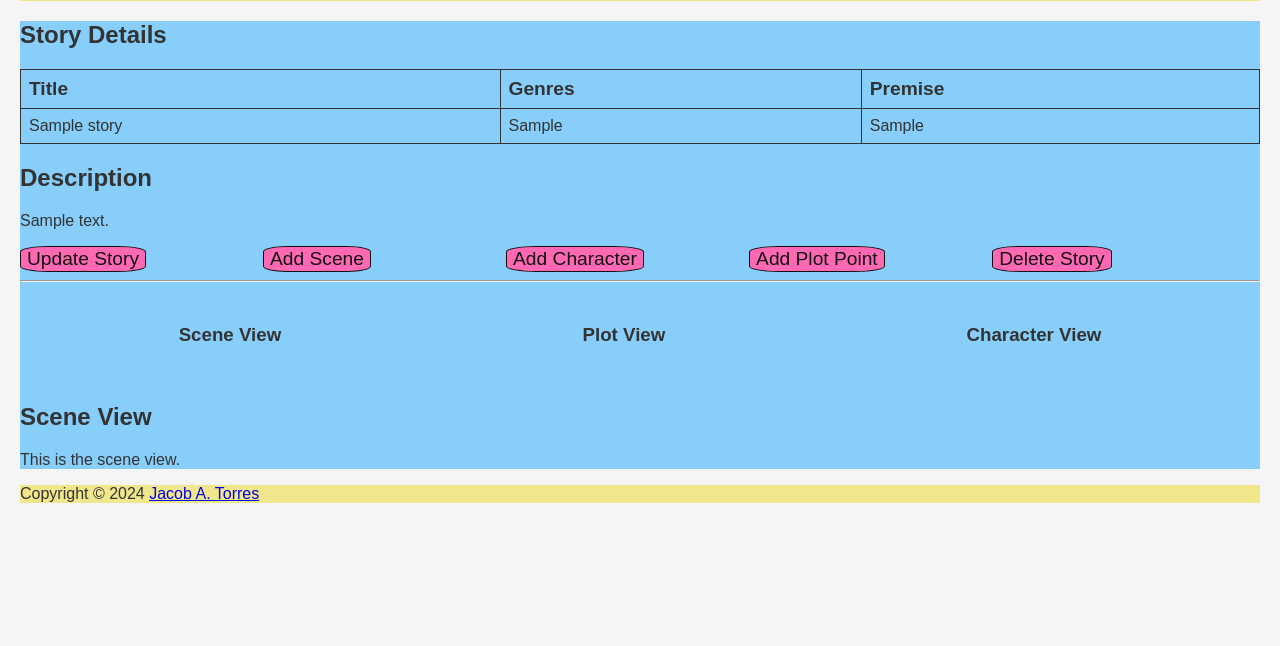
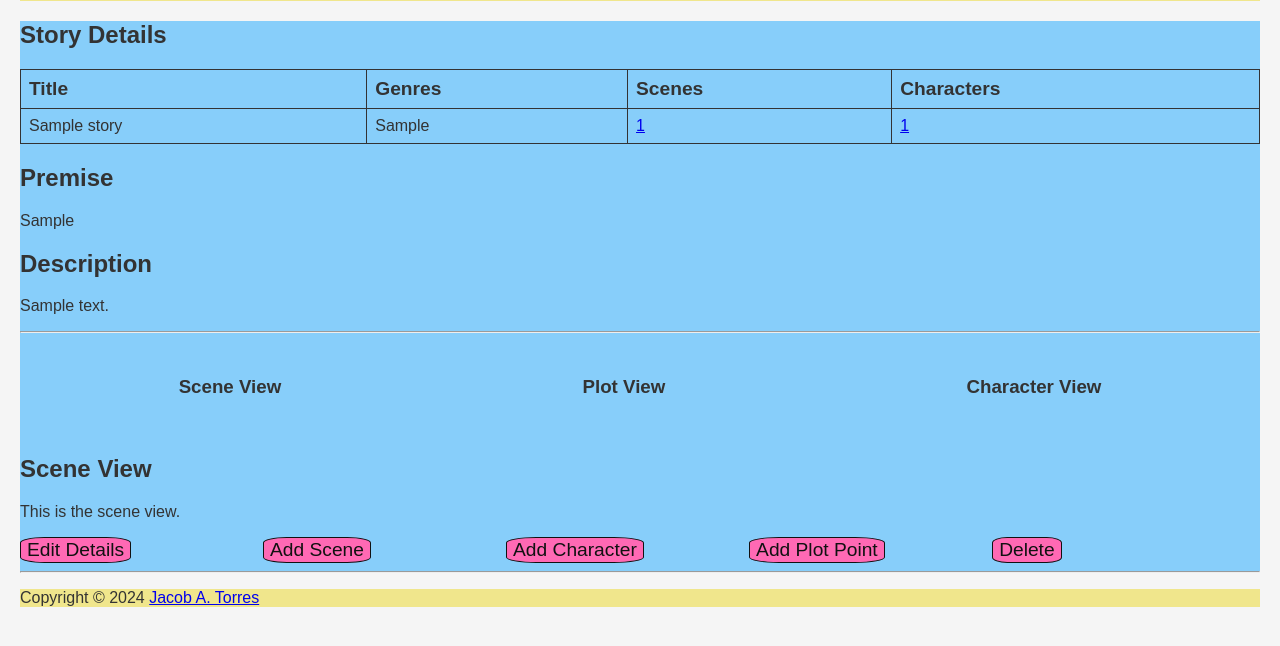
Before and after one commit to jacob-torres/Story-Builder, a Django app: page /stories/1/ in a window 1280 px wide. Shown: the part 131-777 px from the top of the page. Run offline with Django 5.2, Linux system fonts and the light colour scheme; tables that the repository leaves empty hold one stand-in row (values such as "Sample post"); parts of the project's set-up code (start-up, migrations or seed data) failed here and were passed over.

Commit message:
Updated template hierarchy to extend a detail_layout template for code reusability in action buttons for story objects, scene objects, character objects, and plot/plot point objects. Scene creation within a story working.

```diff
--- /dev/null
+++ b/storybuilder/app/templates/detail_layout.html
@@ -0,0 +1,23 @@
+{% extends 'base.html' %}
+{% block title %}{% endblock %}
+
+{% block content %}
+<section class="detail-section" aria-label="details">
+  {% block detail_content %}
+  {% endblock %}
+</section>
+
+<section class="action-section" aria-label="actions">
+  <div class="action-container">
+    <div class="action-btn">
+      <button class="action-btn" onclick="window.location.href='update/'">Edit Details</button>
+    </div>
+    {% block action_buttons %}
+    {% endblock %}
+    <div class="action-btn">
+      <button class="action-btn" onclick="window.location.href='delete/'">Delete</button>
+    </div>
+  </div>
+  </section>
+<hr>
+{% endblock %}
--- a/storybuilder/app/templates/scene_detail.html
+++ b/storybuilder/app/templates/scene_detail.html
@@ -1,7 +1,7 @@
-{% extends 'base.html' %}
+{% extends 'detail_layout.html' %}
 {% block title %}{{ scene.title }}, from {{ story.title }}{% endblock %}
 
-{% block content %}
+{% block detail_content %}
 <h1>{{ scene.title }}</h1>
 <p>{{ scene.description }}</p>
 {% endblock %}
--- a/storybuilder/app/templates/story_detail.html
+++ b/storybuilder/app/templates/story_detail.html
@@ -1,16 +1,15 @@
-{% extends 'base.html' %}
-
+{% extends 'detail_layout.html' %}
 {% block title %}{{ story.title }}{% endblock %}
 
-{% block content %}
-<section class="story-detail-section">
+{% block detail_content %}
 <h1>Story Details</h1>
 <table>
   <thead>
     <tr>
       <th>Title</th>
       <th>Genres</th>
-        <th>Premise</th>
+      <th>Scenes</th>
+      <th>Characters</th>
     </tr>
   </thead>
 
@@ -18,38 +17,19 @@
     <tr>
       <td>{{ story.title }}</td>
       <td>{{ story.genres }}</td>
-        <td>{{ story.premise }}</td>
-        </td>
+      <td><a href="scenes/">{{ story.scene_set.count }}</a></td>
+        <td><a href="characters/">{{ story.characters.count }}</a></td>
     </tr>
   </tbody>
 </table>
 
+<section class="story-view-section" aria-label="story">
+  <h2>Premise</h2>
+  <p>{{ story.premise }}</p>
   <h2>Description</h2>
   <p>{{ story.description }}</p>
-</section>
-
-<section aria-label="actions">
-  <div class="action-container">
-    <div class="action-btn">
-      <button class="action-btn" onclick="window.location.href='update/'">Update Story</button>
-    </div>
-    <div class="action-btn">
-      <button class="action-btn" onclick="window.location.href='scenes/new/'">Add Scene</button>
-    </div>
-    <div class="action-btn">
-      <button class="action-btn" onclick="window.location.href='characters/new/'">Add Character</button>
-    </div>
-    <div class="action-btn">
-      <button class="action-btn" onclick="window.location.href='plot/new/'">Add Plot Point</button>
-    </div>
-    <div class="action-btn">
-      <button class="action-btn" onclick="window.location.href='delete/'">Delete Story</button>
-    </div>
-  </div>
-  </section>
   <hr>
 
-<section aria-label="story view">
   <nav class="tab-container">
     <h3 class="tab">Scene View</h3>
     <h3 class="tab">Plot View</h3>
@@ -62,3 +42,15 @@
   </div>
 </section>
 {% endblock %}
+
+{% block action_buttons %}
+<div class="action-btn">
+  <button class="action-btn" onclick="window.location.href='scenes/new/'">Add Scene</button>
+</div>
+<div class="action-btn">
+  <button class="action-btn" onclick="window.location.href='characters/new/'">Add Character</button>
+</div>
+<div class="action-btn">
+  <button class="action-btn" onclick="window.location.href='plot/new/'">Add Plot Point</button>
+</div>
+{% endblock %}
```
Lines whose indentation alone changed are shown as unchanged.
